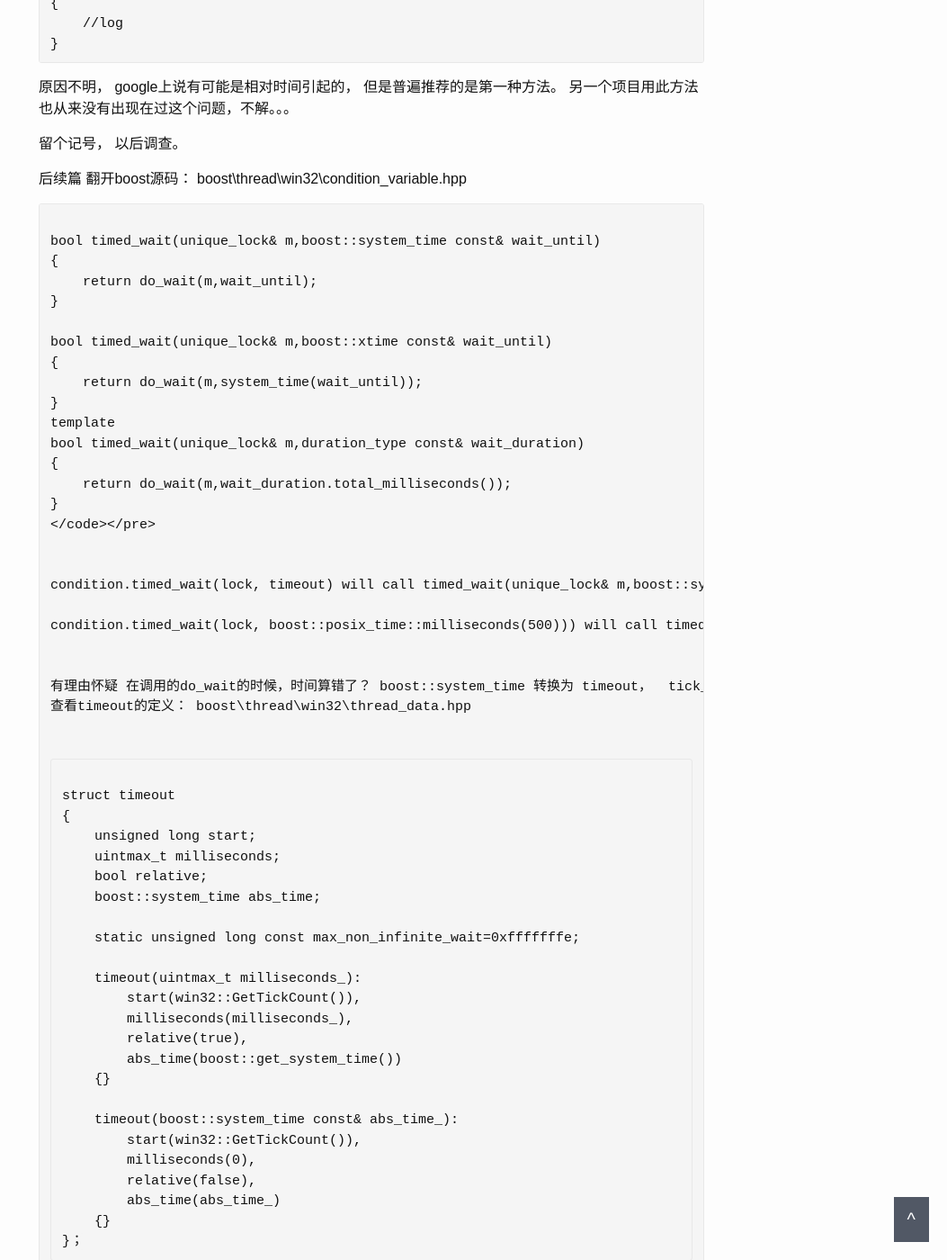
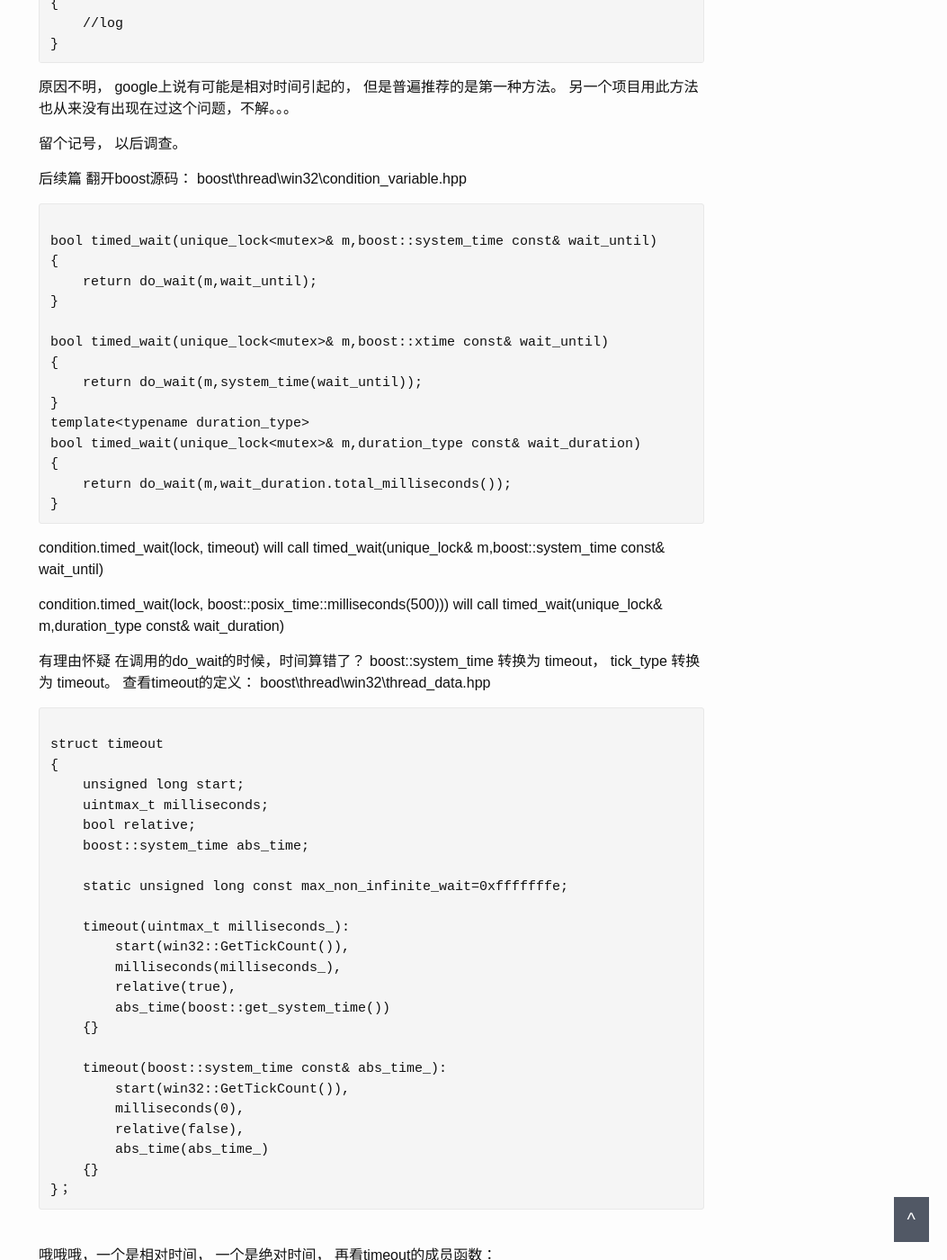
Before and after one commit to bianliu1013/bianliu1013.github.io, a Jekyll site: the page built from _posts/2015-01-01-boost condition timed wait return issue.md, in a window 1280 px wide and 1400 px high, scrolled down 913 px. Shown: the whole window at 90% size, without its empty margins (227-1280 px from the left). Built offline with Jekyll 4.4.1, drawn with Linux system fonts in a browser that asks for light colours; Markdown is read by kramdown in place of the engine named in the settings; some of the changed text lies outside the part shown.

Commit message:
format layout.

````diff
--- a/_config.yml
+++ b/_config.yml
@@ -12,4 +12,23 @@ twitter_username:
 github_username:  bianliu1013
 
 # Build settings
-markdown: kramdown
+#markdown: kramdown
+#markdown_ext: md
+#kramdown:
+#  input: GFM
+
+highlighter: true
+permalink: pretty
+markdown: redcarpet
+redcarpet:
+  extensions: ["tables", "fenced_code_blocks"]
+
+
+marked:
+  gfm: true
+  pedantic: false
+  sanitize: false
+  tables: true
+  breaks: false
+  smartLists: true
+  smartypants: false
--- a/_posts/2015-01-01-boost condition timed wait return issue.md
+++ b/_posts/2015-01-01-boost condition timed wait return issue.md
@@ -7,7 +7,9 @@ categories: boost c++
 
 
 在重写驱动时候，发现程序莫名其妙的copy占用率奇高，一步步的调试，发现是一个线程的在不停的空转，最后定位到
-<pre><code>
+
+```C
+
 boost::mutex::scoped_lock lock(mutex);
 boost::system_time timeout = boost::get_system_time() + boost::posix_time::seconds(1);
 if(condition.timed_wait(lock, timeout)
@@ -18,9 +20,11 @@ else
 {
     //log
 }
-</code></pre>
+```
 改为以下用法，问题解决。
-<pre><code>
+
+```C
+
 boost::mutex::scoped_lock lock(mutex);
 //boost::system_time timeout = boost::get_system_time() + boost::posix_time::seconds(1);
 if(condition.timed_wait(lock, boost::posix_time::milliseconds(1000)))
@@ -31,7 +35,7 @@ else
 {
     //log
 }
-</code></pre>
+```
 
 原因不明， google上说有可能是相对时间引起的， 但是普遍推荐的是第一种方法。 另一个项目用此方法也从来没有出现在过这个问题，不解。。。
 
@@ -41,7 +45,8 @@ else
 后续篇
 翻开boost源码： boost\thread\win32\condition_variable.hpp
 
-<pre><code>
+```C
+
 bool timed_wait(unique_lock<mutex>& m,boost::system_time const& wait_until)
 {
     return do_wait(m,wait_until);
@@ -56,7 +61,7 @@ bool timed_wait(unique_lock<mutex>& m,duration_type const& wait_duration)
 {
     return do_wait(m,wait_duration.total_milliseconds());
 }
-</code></pre>
+```
 
 
 condition.timed_wait(lock, timeout) will call timed_wait(unique_lock<mutex>& m,boost::system_time const& wait_until)
@@ -68,7 +73,8 @@ condition.timed_wait(lock, boost::posix_time::milliseconds(500))) will call time
 查看timeout的定义： boost\thread\win32\thread_data.hpp
 
 
-<pre><code>
+```C
+
 struct timeout
 {
     unsigned long start;
@@ -92,12 +98,14 @@ struct timeout
         abs_time(abs_time_)
     {}
 }；
-</code></pre>
+```
 
 <br>
 哦哦哦，一个是相对时间， 一个是绝对时间， 再看timeout的成员函数：
 <br>
-<pre><code>
+
+```c
+
 remaining_time remaining_milliseconds() const
 {
     if(is_sentinel())
@@ -120,18 +128,20 @@ remaining_time remaining_milliseconds() const
         return remaining_time((abs_time-now).total_milliseconds()+1);
     }
 }
-</code></pre>
+```
 
 <br>
 可以怀疑，我们在用boost::get_system_time() 的时候，出了什么小case， 调整代码：
 <br>
-<pre><code>
+
+```C
+
 boost::system_time timeout = boost::get_system_time() + boost::posix_time::seconds(1);
 boost::system_time now = boost::get_system_time();
 boost::detail::timeout to(timeout);
 long rm = to.remaining_milliseconds().milliseconds;
 //print rm;
-</code></pre>
+```
 
 <br>
 这时候发生悲剧， 程序莫名其妙的好了， rm返回值维持在 remaining_milliseconds = 1001，而不是我期望的0 or 非法值。
````
